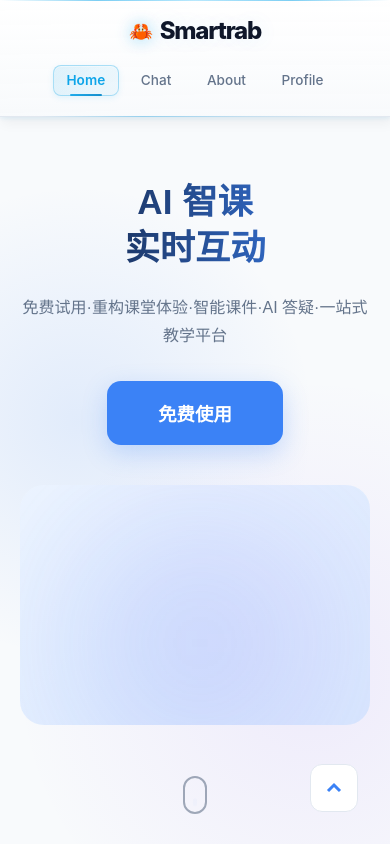
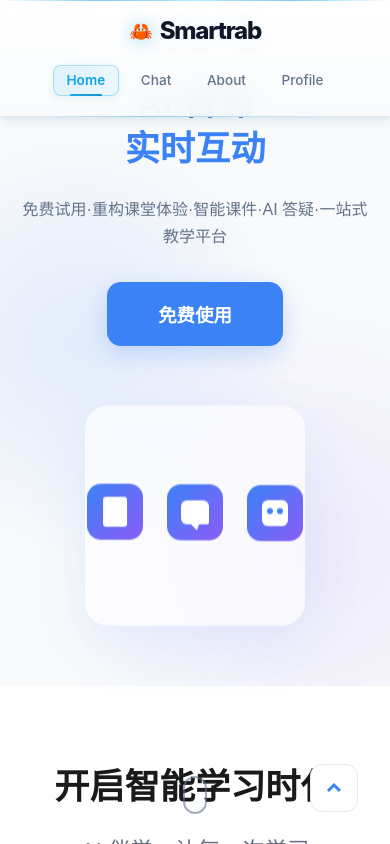
Before and after one commit to Ouroboros-ga/ai-course-system, a Vue app in the folder frontend/: page /about in a window 390 px wide. Built offline with nearby package versions, Linux system fonts and the light colour scheme.

Commit message:
Home主页的Hero面更新动画

```diff
--- a/frontend/src/components/home/sections/Hero.vue
+++ b/frontend/src/components/home/sections/Hero.vue
@@ -5,7 +5,12 @@
         <h1 class="main-title">
           AI 智课
           <br />
-          <span class="text-blue">实时互动</span>
+          <span class="text-blue">
+            <span style="animation-delay: 0.2s">实</span>
+            <span style="animation-delay: 0.4s">时</span>
+            <span style="animation-delay: 0.6s">互</span>
+            <span style="animation-delay: 0.8s">动</span>
+          </span>
         </h1>
         <p class="description">
           免费试用·重构课堂体验·智能课件·AI 答疑·一站式教学平台
@@ -16,8 +21,18 @@
       </div>
 
       <div class="visual-side">
-        <div class="image-placeholder">
-          <div class="abstract-shape"></div>
+        <div class="glass-hero">
+          <div class="glass-card">
+            <div class="glass-icon a">
+              <div class="icon-file"></div>
+            </div>
+            <div class="glass-icon b">
+              <div class="icon-chat"></div>
+            </div>
+            <div class="glass-icon c">
+              <div class="icon-robot"></div>
+            </div>
+          </div>
         </div>
       </div>
     </div>
@@ -52,16 +67,8 @@
   max-width: 1200px;
 }
 
-.text-side {
-  flex: 1;
-  text-align: left;
-}
-
-.visual-side {
-  flex: 1;
-  display: flex;
-  justify-content: center;
-}
+.text-side { flex:1; text-align:left; }
+.visual-side { flex:1; display:flex; justify-content: center; }
 
 .main-title {
   font-size: 3.5rem;
@@ -74,131 +81,137 @@
   -webkit-text-fill-color: transparent;
   animation: flow 6s ease infinite;
 }
-
 @keyframes flow {
-  0% { background-position: 0 50%; }
-  50% { background-position: 100% 50%; }
-  100% { background-position: 0 50%; }
+  0%{background-position:0 50%}
+  50%{background-position:100% 50%}
+  100%{background-position:0 50%}
 }
 
 .text-blue {
-  color: #3b82f6;
+  color: #3b82f6 !important;
+  -webkit-text-fill-color: #3b82f6 !important;
+  background: none !important;
+  display: inline-block;
+}
+.text-blue span {
+  display: inline-block;
+  opacity: 0;
+  transform: translateY(12px);
+  animation: wordFade 1.2s cubic-bezier(0.22, 0.46, 0.28, 1) forwards;
+}
+@keyframes wordFade {
+  to { opacity: 1; transform: translateY(0); }
 }
 
-.description {
-  font-size: 1.2rem;
-  color: #64748b;
-  line-height: 1.6;
-  margin-bottom: 2rem;
+.description { font-size:1.2rem; color:#64748b; line-height:1.6; margin-bottom:2rem; }
+.btn-group { display:flex; gap:1rem; justify-content: flex-start; }
+
+.use-btn {
+  padding: 1.2rem 3.2rem; background: #3b82f6; color: white; border:none; border-radius:14px;
+  font-size:1.15rem; font-weight:600; cursor:pointer; transition:0.3s;
+  box-shadow:0 8px 25px rgba(59,130,246,0.25); position:relative; overflow:hidden;
+}
+.use-btn::after { content:''; position:absolute; top:0; left:-100%; width:100%; height:100%;
+  background:linear-gradient(90deg,transparent,rgba(255,255,255,0.2),transparent); transition:0.5s; }
+.use-btn:hover::after { left:100%; }
+.use-btn:hover { background:#2563eb; transform:translateY(-3px); box-shadow:0 14px 32px rgba(59,130,246,0.35); }
+
+/* === 右侧玻璃卡片 入场 + 永久循环呼吸动画 === */
+.glass-hero {
+  width:100%; max-width:500px; height:380px; position:relative;
+  display:flex; align-items:center; justify-content:center;
+}
+.glass-card {
+  width:320px; height:320px; border-radius:24px;
+  background:rgba(255,255,255,0.6); backdrop-filter:blur(10px);
+  border:1px solid rgba(255,255,255,0.4);
+  box-shadow:0 20px 60px rgba(59,130,246,0.1);
+  display:flex; align-items:center; justify-content:center; gap:24px;
+
+  /* 入场 → 结束后自动循环呼吸 */
+  animation: glassEnter 1.2s ease forwards, floatBreath 6s ease-in-out infinite;
 }
 
-.btn-group {
-  display: flex;
-  gap: 1rem;
-  justify-content: flex-start;
+/* 小图标：入场 + 轻微浮动 */
+.glass-icon {
+  width:56px; height:56px; border-radius:14px;
+  background:linear-gradient(135deg,#3b82f6,#8b5cf6);
+  display: flex; align-items: center; justify-content: center;
+  animation: iconPop 0.8s ease forwards, iconFloat 3s ease-in-out infinite;
+}
+.glass-icon.a { animation-delay:0.2s, 1.2s; }
+.glass-icon.b { animation-delay:0.4s, 1.4s; }
+.glass-icon.c { animation-delay:0.6s, 1.6s; }
+
+/* 入场动画 */
+@keyframes glassEnter {
+  0%{transform:translateY(40px) scale(0.9); opacity:0;}
+  100%{transform:translateY(0) scale(1); opacity:1;}
+}
+@keyframes iconPop {
+  0%{transform:scale(0); opacity:0;}
+  100%{transform:scale(1); opacity:1;}
 }
 
-.use-btn {
-  padding: 1.2rem 3.2rem;
-  background: #3b82f6;
-  color: white;
-  border: none;
-  border-radius: 14px;
-  font-size: 1.15rem;
-  font-weight: 600;
-  cursor: pointer;
-  transition: 0.3s;
-  box-shadow: 0 8px 25px rgba(59, 130, 246, 0.25);
-  position: relative;
-  overflow: hidden;
-  white-space: nowrap;
+/* 永久循环：卡片呼吸浮动 */
+@keyframes floatBreath {
+  0%,100%{ transform: translateY(0px) rotate(0deg); }
+  50%{ transform: translateY(-6px) rotate(0.5deg); }
 }
 
-.use-btn::after {
-  content: '';
-  position: absolute;
-  top: 0;
-  left: -100%;
-  width: 100%;
-  height: 100%;
-  background: linear-gradient(90deg, transparent, rgba(255,255,255,0.2), transparent);
-  transition: 0.5s;
+/* 永久循环：小图标上下微动 */
+@keyframes iconFloat {
+  0%,100%{ transform: translateY(0px); }
+  50%{ transform: translateY(-4px); }
 }
 
-.use-btn:hover::after {
-  left: 100%;
+.icon-file {
+  width: 24px; height: 30px; background:#fff; border-radius:3px;
+  position:relative;
+}
+.icon-file::before {
+  content:''; width:14px; height:2px; background:#fff;
+  position:absolute; top:8px; left:5px;
+}
+.icon-file::after {
+  content:''; width:14px; height:2px; background:#fff;
+  position:absolute; top:16px; left:5px;
 }
 
-.use-btn:hover {
-  background: #2563eb;
-  transform: translateY(-3px);
-  box-shadow: 0 14px 32px rgba(59, 130, 246, 0.35);
+.icon-chat {
+  width: 28px; height: 24px; background:#fff;
+  border-radius:6px 6px 2px 6px;
+  position:relative;
+}
+.icon-chat::after {
+  content:''; position:absolute; bottom:-6px; right:10px;
+  width:0; height:0;
+  border-left:6px solid transparent;
+  border-right:2px solid transparent;
+  border-top:6px solid #fff;
 }
 
-.image-placeholder {
-  width: 100%;
-  max-width: 500px;
-  height: 350px;
-  border-radius: 24px;
-  position: relative;
-  overflow: hidden;
-  background: linear-gradient(135deg, #eff6ff 0%, #dbeafe 100%);
+.icon-robot {
+  width: 26px; height: 26px; background:#fff; border-radius:6px;
+  position:relative;
+}
+.icon-robot::before {
+  content:''; width:6px; height:6px; background:#3b82f6; border-radius:50%;
+  position:absolute; top:8px; left:5px;
+}
+.icon-robot::after {
+  content:''; width:6px; height:6px; background:#3b82f6; border-radius:50%;
+  position:absolute; top:8px; right:5px;
 }
 
-.abstract-shape {
-  position: absolute;
-  width: 220px;
-  height: 220px;
-  background: linear-gradient(90deg, #3b82f6, #8b5cf6);
-  filter: blur(90px);
-  opacity: 0.25;
-  top: 20%;
-  left: 20%;
-}
-
-/* ====================================== */
-/* 📱 手机端：图片正常 + 文字往下一点 */
-/* ====================================== */
-@media (max-width: 768px) {
-  .slide {
-    height: auto !important;
-    min-height: 100vh !important;
-    padding: 140px 20px 80px !important;
-  }
-
-  .split-content {
-    flex-direction: column !important;
-    gap: 2.5rem !important;
-    text-align: center !important;
-  }
-
-  .text-side {
-    text-align: center !important;
-  }
-
-  .main-title {
-    font-size: 2.2rem !important;
-    line-height: 1.3 !important;
-  }
-
-  .description {
-    font-size: 1rem !important;
-    line-height: 1.7 !important;
-  }
-
-  .btn-group {
-    justify-content: center !important;
-  }
-
-  .image-placeholder {
-    height: 240px !important;
-    max-width: 100% !important;
-    display: block !important;
-  }
-
-  .visual-side {
-    display: flex !important;
-    width: 100% !important;
-  }
+@media (max-width:768px) {
+  .slide{height:auto; min-height:100vh; padding:140px 20px 80px;}
+  .split-content{flex-direction:column; gap:2.5rem; text-align:center;}
+  .text-side{text-align:center;}
+  .main-title{font-size:2.2rem; line-height:1.3;}
+  .description{font-size:1rem; line-height:1.7;}
+  .btn-group{justify-content:center;}
+  .glass-hero{height:260px;}
+  .glass-card{width:220px; height:220px;}
 }
 </style>
```
